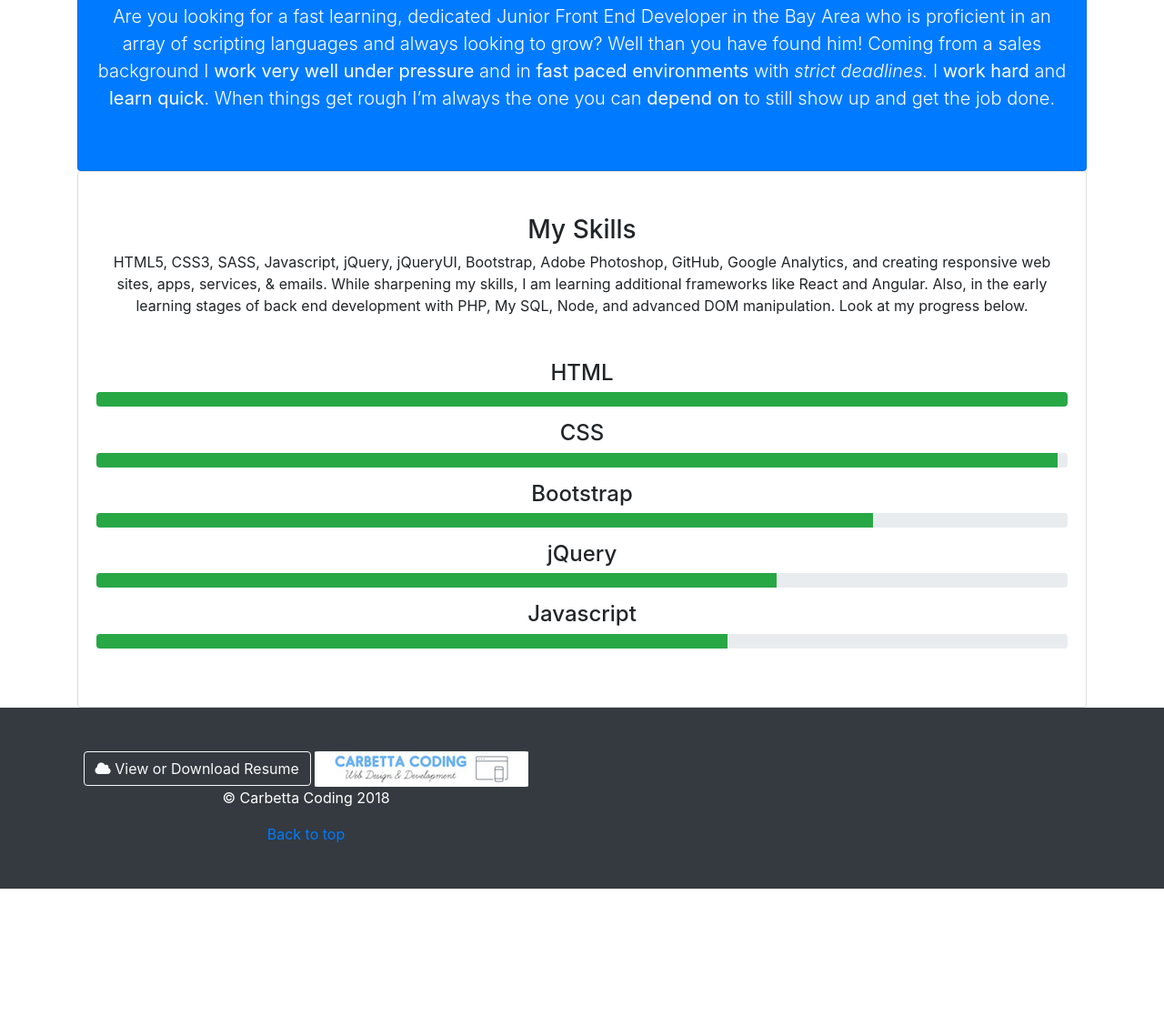
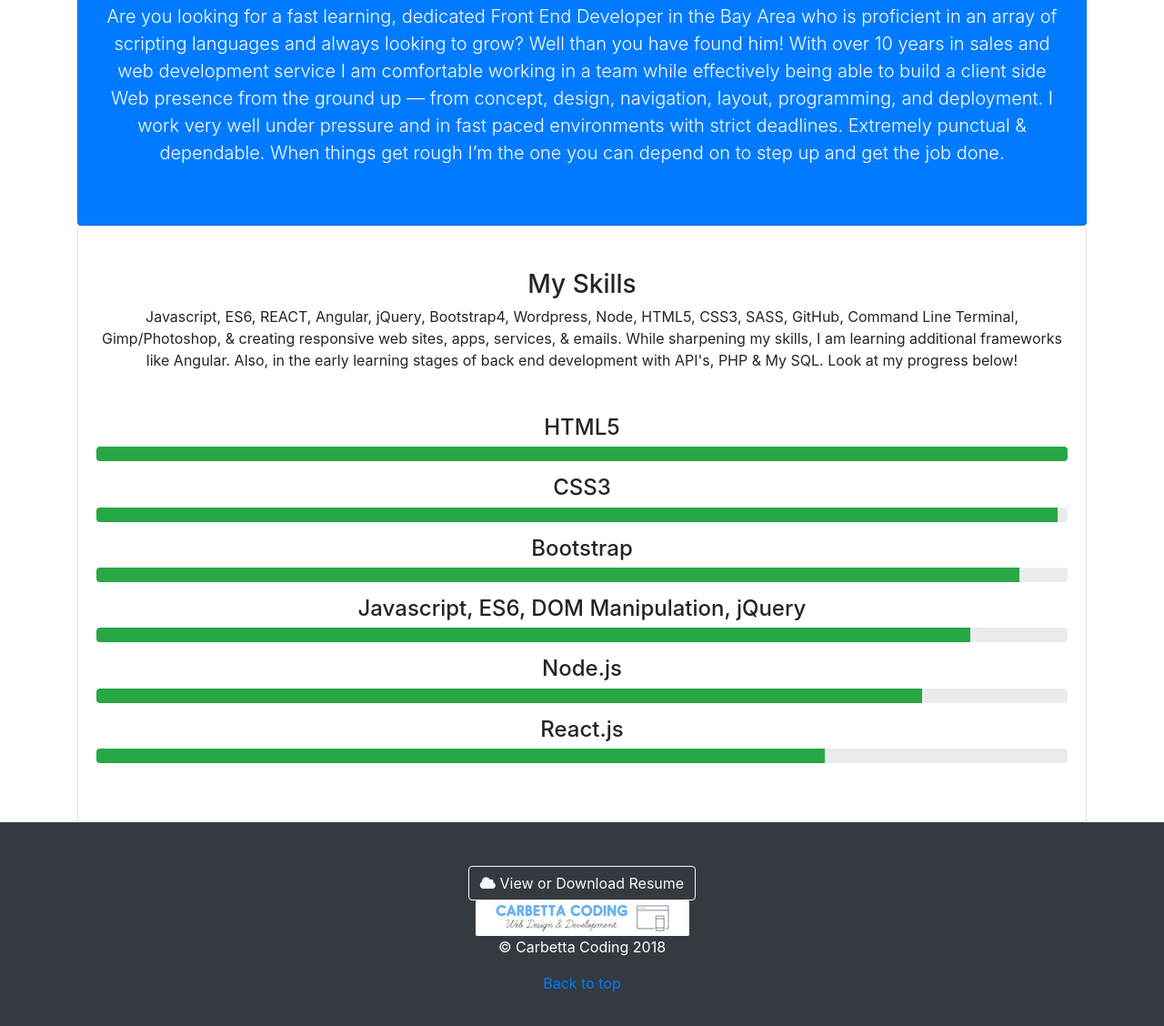
Before and after one commit to TonyRuQusSCarbetta/TonyCarbettaPortfolioSite, a website: page index.html in a window 1280 px wide. Shown: the part 694-1822 px from the top of the page at 91% size. Before the commit the page ends 1671 px from the top, so only its background shows below. Drawn offline with Linux system fonts and the light colour scheme; some packages are replaced by stand-ins of ours; a script that the page names is missing.

Commit message:
fixed footer to be centered, updated resume file, changed text throughout page to current skills

```diff
--- a/css/style.css
+++ b/css/style.css
@@ -215,7 +215,9 @@
 }
 
 
-.footer {
+#main-footer .col-md-6 {
+    margin: 0 auto;
+    max-width: 450px;
     text-align: center;
 }
 
--- a/index.html
+++ b/index.html
@@ -116,7 +116,7 @@ height="0" width="0" style="display:none;visibility:hidden"></iframe></noscript>
                         </div>
 
                         <div class="p-4 bg-black">
-                            Junior Front End Web Developer
+                            Front End Web Developer
                         </div>
 
                         <div>
@@ -193,32 +193,37 @@ height="0" width="0" style="display:none;visibility:hidden"></iframe></noscript>
 
 
 
-                <p class="lead">Are you looking for a fast learning, dedicated Junior Front End Developer in the Bay Area who is proficient in an array of scripting languages and always looking to grow? Well than you have found him! Coming from a sales background I <b>work very well under pressure</b> and in <b>fast paced environments</b> with <em>strict deadlines.</em> I <b>work hard</b> and <b>learn quick</b>. When things get rough I’m always the one you can <b>depend on</b> to still show up and get the job done.</p>
+                <p class="lead">Are you looking for a fast learning, dedicated Front End Developer in the Bay Area who is proficient in an array of scripting languages and always looking to grow? Well than you have found him! With over 10 years in sales and web development service I am comfortable working in a team while effectively being able to build a client side Web presence from the ground up — from concept, design, navigation, layout, programming, and deployment. I work very well under pressure and in fast paced environments with strict deadlines. Extremely punctual &amp; dependable. When things get rough I’m the one you can depend on to step up and get the job done.
+                </p>
             </div>
 
             <div class="card card-body py-5">
                 <h3>My Skills</h3>
-                <p>HTML5, CSS3, SASS, Javascript, jQuery, jQueryUI, Bootstrap, Adobe Photoshop, GitHub, Google Analytics, and creating responsive web sites, apps, services, &amp; emails. While sharpening my skills, I am learning additional frameworks like React and Angular. Also, in the early learning stages of back end development with PHP, My SQL, Node, and advanced DOM manipulation. Look at my progress below.</p>
+                <p>Javascript, ES6, REACT, Angular, jQuery, Bootstrap4, Wordpress, Node, HTML5, CSS3, SASS, GitHub, Command Line Terminal, Gimp/Photoshop, &amp; creating responsive web sites, apps, services, &amp; emails. While sharpening my skills, I am learning additional frameworks like Angular. Also, in the early learning stages of back end development with API's, PHP &amp; My SQL. Look at my progress below!</p>
                 <hr>
-                <h4>HTML</h4>
+                <h4>HTML5</h4>
                 <div class="progress mb-3">
                     <div class="progress-bar bg-success" style="width:100%"></div>
                 </div>
-                <h4>CSS</h4>
+                <h4>CSS3</h4>
                 <div class="progress mb-3">
                     <div class="progress-bar bg-success" style="width:99%"></div>
                 </div>
                 <h4>Bootstrap</h4>
                 <div class="progress mb-3">
-                    <div class="progress-bar bg-success" style="width:80%"></div>
+                    <div class="progress-bar bg-success" style="width:95%"></div>
                 </div>
-                <h4>jQuery</h4>
+                <h4>Javascript, ES6, DOM Manipulation, jQuery </h4>
                 <div class="progress mb-3">
-                    <div class="progress-bar bg-success" style="width:70%"></div>
+                    <div class="progress-bar bg-success" style="width:90%"></div>
                 </div>
-                <h4>Javascript</h4>
+                <h4>Node.js</h4>
                 <div class="progress mb-3">
-                    <div class="progress-bar bg-success" style="width:65%"></div>
+                    <div class="progress-bar bg-success" style="width:85%"></div>
+                </div>
+                <h4>React.js</h4>
+                <div class="progress mb-3">
+                    <div class="progress-bar bg-success" style="width:75%"></div>
                 </div>
             </div>
         </div>
@@ -227,14 +232,15 @@ height="0" width="0" style="display:none;visibility:hidden"></iframe></noscript>
         <div id="resume" class="collapse">
             <div class="card card-body bg-success text-white py-5">
                 <h2>My Resume</h2>
-                <a href="resume/Tony%20Carbetta%20-%20Junior%20Front%20End%20Web%20Developer%20-%20Resume.pdf" class="btn btn-outline-light"><i class="fa fa-cloud"></i><method="get" action="file.doc"></method> View or Download </a>
+                <a href="resume/ResumeAndCoverLetter.pdf" class="btn btn-outline-light"><i class="fa fa-cloud"></i><method="get" action="file.doc"></method> View or Download </a>
             </div>
 
             <div class="card card-body py-5">
                 <h3>Education &amp; Courses</h3>
-                <h4>Udemy</h4>
+                <h4>Udemy (100'S OF HOURS WORTH OF WEB DEVELOPMENT ONLINE COURSES COMPLETE)</h4>
                 <p>
-                    • Web Developer Boot Camp – Colt Steele<br> • Ultimate Web Designer &amp; Developer (Build 23 Real World Projects) –Brad Hussey<br> • Bootstrap 4 Code Modern Responsive Websites – Brad Hussey<br> • The Complete Digital Marketing Course – Rob Percival<br> • Web Hosting 101 – Brad Hussey<br> • Logic Pro X Music Production &amp; Sound Engineering – Dubspot School of Electronic Music
+                    ● The Complete Web Developer Bootcamp in 2018: (with REACT ) - Andrei Neagoie<br> ● Web Developer Boot Camp – Colt Steele <br> ● UltimateWebDesigner&Developer (Build 23 Real World Projects) –Brad Hussey<br> ● Bootstrap4CodeModernResponsive Websites – Brad Hussey <br> ● Learn & Understand Angular.js - Anthony Aliciea <br> ● Modern Javascript from the Beginning - Brad Traversy <br> ● The Complete Digital Marketing Course – Rob Percival<br> ● Web Hosting 101 – Brad Hussey<br> ● Learn & Understand Node.js - Anthony Aliciea<br> ● The complete jQuery course (from beginner to advanced) - Joe Parys<br>
+                    • Logic Pro X Music Production &amp; Sound Engineering – Dubspot School of Electronic Music
 
                 </p>
                 <h3>Where have I worked?</h3>
@@ -283,7 +289,7 @@ height="0" width="0" style="display:none;visibility:hidden"></iframe></noscript>
 
                         </div>
                         <div class="card-footer">
-                            <h6 class="text-muted">Dates: 2010 - 2016</h6>
+                            <h6 class="text-muted">Dates: 2010 - Present</h6>
                         </div>
                     </div>
                 </div>
@@ -426,10 +432,10 @@ height="0" width="0" style="display:none;visibility:hidden"></iframe></noscript>
                 <!--<form method="get" action="file.doc">
    <button type="submit">Download!</button>
 </form>-->
-                <a href="resume/Tony%20Carbetta%20-%20Junior%20Front%20End%20Web%20Developer%20-%20Resume.pdf" class="btn btn-outline-light"><i class="fa fa-cloud"></i><method="get" action="file.doc"></method> View or Download Resume</a>
-                <img style="border-radius: 2%;" src="img/footer.jpg" alt="Carbetta Coding Logo">
+                <a href="resume/ResumeAndCoverLetter.pdf" class=" btn btn-outline-light "><i class="fa fa-cloud "></i><method="get " action="file.doc "></method> View or Download Resume</a><br>
+                <img style="border-radius: 2%; " src="img/footer.jpg " alt="Carbetta Coding Logo ">
                 <p>&copy; Carbetta Coding 2018</p>
-                <a href="#">Back to top</a>
+                <a href="# ">Back to top</a>
 
 
             </div>
@@ -443,17 +449,17 @@ height="0" width="0" style="display:none;visibility:hidden"></iframe></noscript>
 
 
 
-    <script src="js/jquery.min.js"></script>
-    <script src="js/popper.min.js"></script>
-    <script src="js/bootstrap.min.js"></script>
-    <script src="https://cdnjs.cloudflare.com/ajax/libs/ekko-lightbox/5.2.0/ekko-lightbox.js"></script>
-    <script src="js/script.js"></script>
+    <script src="js/jquery.min.js "></script>
+    <script src="js/popper.min.js "></script>
+    <script src="js/bootstrap.min.js "></script>
+    <script src="https://cdnjs.cloudflare.com/ajax/libs/ekko-lightbox/5.2.0/ekko-lightbox.js "></script>
+    <script src="js/script.js "></script>
     <script>
         $('.port-item').click(function() {
             $('.collapse').collapse('hide');
         });
 
-        $(document).on('click', '[data-toggle="lightbox"]', function(event) {
+        $(document).on('click', '[data-toggle="lightbox "]', function(event) {
             event.preventDefault();
             $(this).ekkoLightbox();
         });
```
Also changed, not shown: 2 other files.
